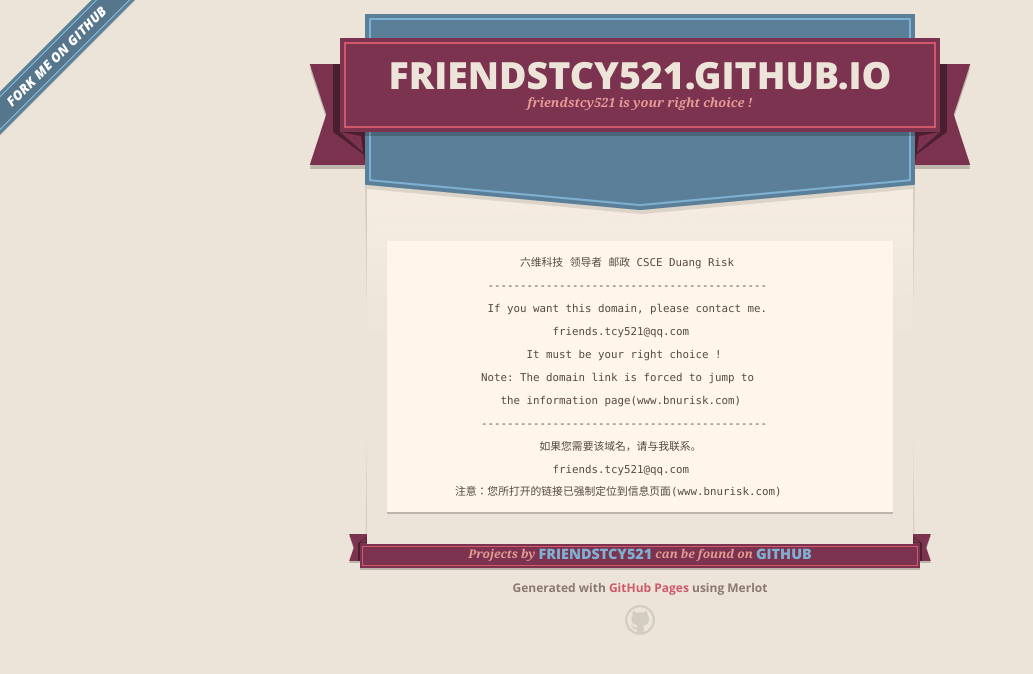
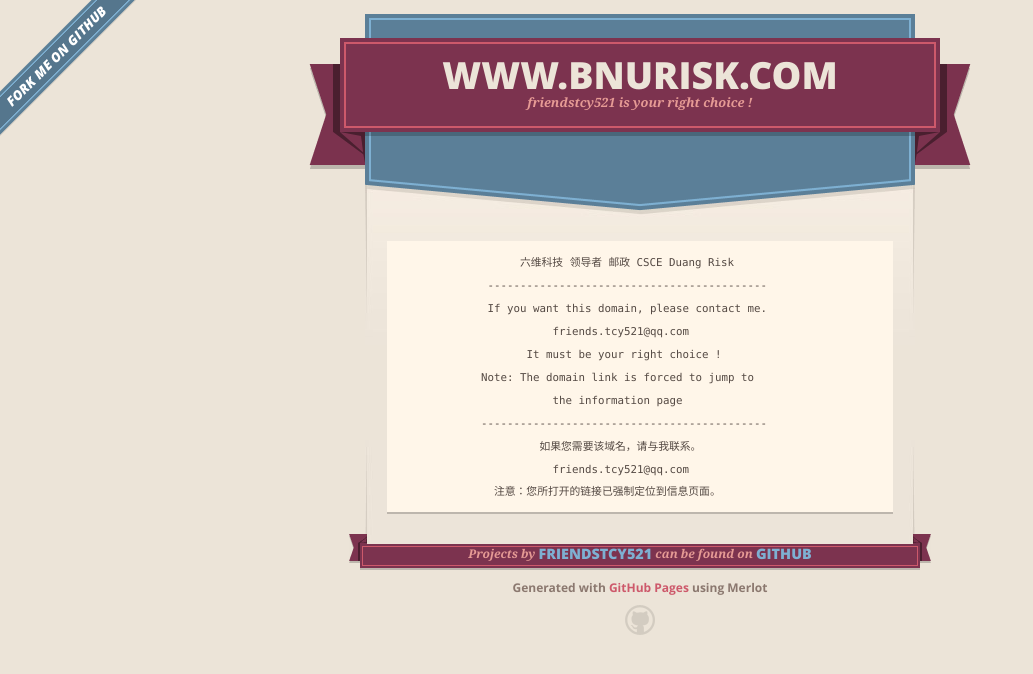
Before and after one commit to friendstcy521/friendstcy521.github.io, a plain HTML site: page index.html in a window 1280 px wide. Shown: the whole page, without its empty margins (0-1033 px from the left). Drawn offline with nearby package versions, Linux system fonts and the light colour scheme.

Commit message:
Replace master branch with page content via GitHub

```diff
--- a/index.html
+++ b/index.html
@@ -17,7 +17,7 @@
         $('#main_content').headsmart()
       })
     </script>
-    <title>Friendstcy521.GitHub.io by friendstcy521</title>
+    <title>www.bnurisk.com by friendstcy521</title>
   </head>
 
   <body>
@@ -27,7 +27,7 @@
       <header>
         <span class="ribbon-outer">
           <span class="ribbon-inner">
-            <h1>Friendstcy521.GitHub.io</h1>
+            <h1>www.bnurisk.com</h1>
             <h2>friendstcy521 is your right choice !</h2>
           </span>
           <span class="left-tail"></span>
@@ -51,11 +51,11 @@
                         friends.tcy521@qq.com
                     It must be your right choice !
              Note: The domain link is forced to jump to
-                the information page(www.bnurisk.com)
+                        the information page
              --------------------------------------------
                       如果您需要该域名，请与我联系。
                         friends.tcy521@qq.com
-         注意：您所打开的链接已强制定位到信息页面(www.bnurisk.com)
+               注意：您所打开的链接已强制定位到信息页面。
 </code></pre>
       </section>
 
--- a/params.json
+++ b/params.json
@@ -1 +1 @@
-{"name":"Friendstcy521.GitHub.io","tagline":"friendstcy521 is your right choice !","body":"                         \r\n                       六维科技 领导者 邮政 CSCE Duang Risk\r\n                  ------------------------------------------- \r\n                  If you want this domain, please contact me.\r\n                            friends.tcy521@qq.com\r\n                        It must be your right choice !\r\n                 Note: The domain link is forced to jump to \r\n                    the information page(www.bnurisk.com)\r\n                 --------------------------------------------\r\n                          如果您需要该域名，请与我联系。\r\n                            friends.tcy521@qq.com\r\n             注意：您所打开的链接已强制定位到信息页面(www.bnurisk.com)\r\n\r\n\r\n\r\n\r\n","google":"","note":"Don't delete this file! It's used internally to help with page regeneration."}
+{"name":"www.bnurisk.com","tagline":"friendstcy521 is your right choice !","body":"                         \r\n                       六维科技 领导者 邮政 CSCE Duang Risk\r\n                  ------------------------------------------- \r\n                  If you want this domain, please contact me.\r\n                            friends.tcy521@qq.com\r\n                        It must be your right choice !\r\n                 Note: The domain link is forced to jump to \r\n                            the information page\r\n                 --------------------------------------------\r\n                          如果您需要该域名，请与我联系。\r\n                            friends.tcy521@qq.com\r\n                   注意：您所打开的链接已强制定位到信息页面。\r\n\r\n\r\n\r\n\r\n","google":"","note":"Don't delete this file! It's used internally to help with page regeneration."}
```
